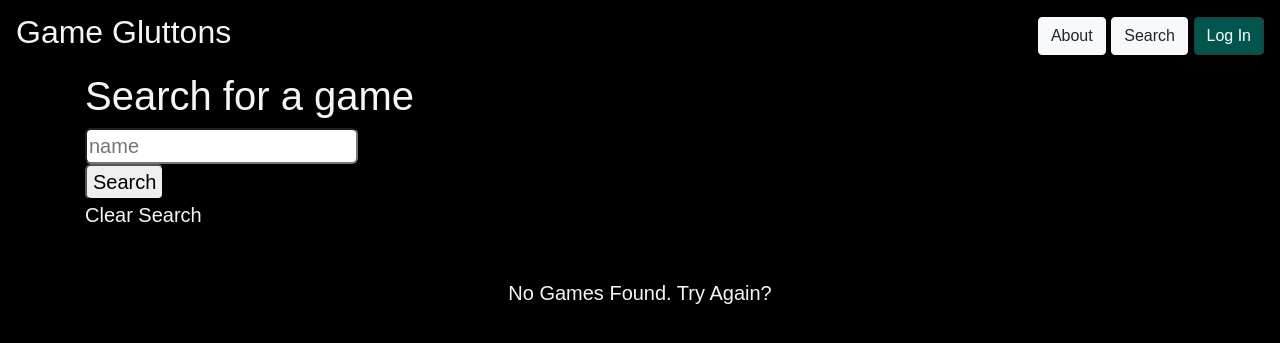
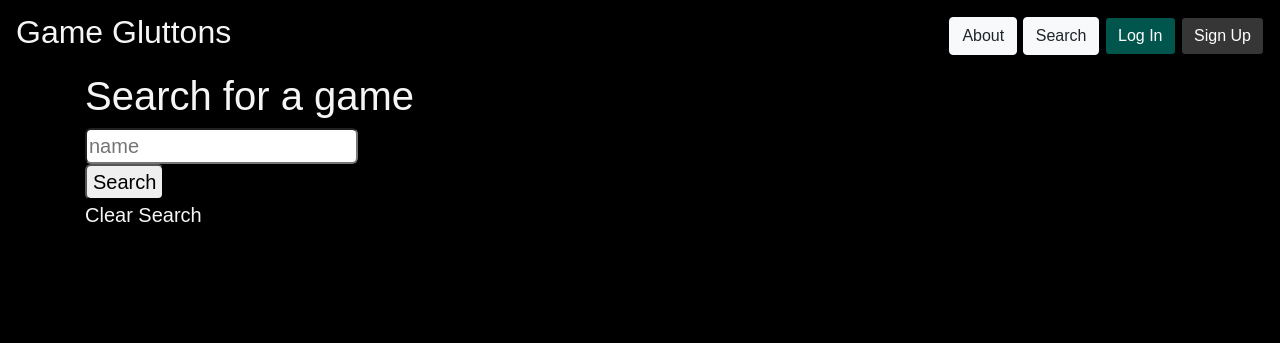
Before and after one commit to SaidNivek/Game_Glutton, a Django app: page /search/ in a window 1280 px wide. Shown: the top 343 px of the page. Run offline with Django 4.2, Linux system fonts and the light colour scheme; some libraries are stand-ins or nearby versions.

Commit message:
Signup route works

```diff
--- a/main_app/static/styles/main.css
+++ b/main_app/static/styles/main.css
@@ -9,13 +9,24 @@ body {
     font-family: Arial, Helvetica, sans-serif;
 }
 
-.btn-primary {
+.btn-secondary {
+  background-color: #00564d;
+  border-color: black;
+  border-radius: 4px 4px 4px 4px;
+}
+.btn-secondary:hover {
+  background-color: #363636;
+  border-color: #00564d;
+}
+
+.btn-dark {
+  background-color: #363636;
+  border-color: black;
+
+}
+.btn-dark:hover {
   background-color: #00564d;
   border-color: #363636;
-}
-.btn:hover {
-  background-color: #363636;
-  border-color: #00564d;
 }
 
 .cards-wrapper {
--- a/main_app/templates/base.html
+++ b/main_app/templates/base.html
@@ -38,7 +38,8 @@
     <div class="navbar-menu navbar-end">
       <a class="navbar-item" href="/about"><button class="btn btn-light">About</button></a>
       <a class="navbar-item" href="/search"><button class="btn btn-light">Search</button></a>
-      <a class="navbar-item" href="{% url 'login' %}"><button class="btn btn-primary">Log In</button></a>
+      <a class="navbar-item" href="{% url 'login' %}"><button class="btn btn-secondary">Log In</button></a>
+      <a class="navbar-item" href="{% url 'signup' %}"><button class="btn btn-dark">Sign Up</button></a>
     </div>
     {% endif %}
     </div>
--- a/main_app/templates/search.html
+++ b/main_app/templates/search.html
@@ -31,12 +31,6 @@
         </div>
       </div>
     </a>
-    {% empty %}
-    <article class="message">
-      <div class="message-header">
-        <p>No Games Found. Try Again?</p>
-      </div>
-    </article>
     {% endfor %}
   </div>
 
--- a/main_app/urls.py
+++ b/main_app/urls.py
@@ -10,4 +10,5 @@ urlpatterns = [
     # This allows the trending games and specific games to have the same game_detail page, regardless of their ID number in the DB
     path('games/<slug:slug>/', views.GameDetail.as_view(), name="game_detail"),
     path('about/', views.About.as_view(), name="about"),
+    path('accounts/signup/', views.Signup.as_view(), name="signup")
 ]
--- a/main_app/views.py
+++ b/main_app/views.py
@@ -1,5 +1,5 @@
 from multiprocessing import context
-from django.shortcuts import render
+from django.shortcuts import redirect, render
 from django.views import View
 from django.http import HttpResponse
 import xml.etree.ElementTree as ET
@@ -8,6 +8,8 @@ from django.views.generic.edit import CreateView, UpdateView, DeleteView
 from django.views.generic import DetailView
 from main_app.models import Game, TrendingGame
 import requests
+from django.contrib.auth import login
+from django.contrib.auth.forms import UserCreationForm
 
 # Create views here.
 class Home(TemplateView):
@@ -42,47 +44,50 @@ class SearchGame(TemplateView):
         name = self.request.GET.get("name")
 
         if name != None:
-            if len(name):
-                url = 'https://api.geekdo.com/xmlapi2/search?query=' + name
-                req = requests.get(url)
-                games = ET.fromstring(req.content)
-                # Use the below code to remove any items that do not have a 'yearpublished' tag
-                # if not removed, then there will be errors when adding to DB and when sorting by yearpublished
-                for i in games.findall('item'):
-                    if i.find('yearpublished') == None:
-                        games.remove(i)
-                # Sort the remaining games by their year published date, which will be used to show the data in chronological order by release
-                games[:] = sorted(games, key=lambda child: (child.tag,child.find('yearpublished').get('value')))
-                # Only add the first 20 released games to the database and then show those as context
-                for i in games.findall('item')[0:20]:
-                    bgg_id = i.get('id')
-                    # Use the bgg_id to check to see if it exists in our static games database
-                    checkID = Game.objects.filter(bgg_id__icontains=bgg_id)
-                    # If the game does exist, do nothing, since we don't want duplicates of games, which would balloon our database
-                    if checkID:
-                        pass
-                    # If the bgg_id is not in the main game database, do a get request for the sepcific game, using the game id as the parameter for the url search
-                    # Add that game to the database
-                    else:
-                        url = 'https://api.geekdo.com/xmlapi2/thing?id=' + bgg_id
-                        req = requests.get(url)
-                        single_game = ET.fromstring(req.content)
-                        for the_game in single_game.findall('item'):
-                            game = Game(
-                                bgg_id = bgg_id,
-                                name = the_game.find('name').get('value'),
-                                thumbnail = the_game.find('thumbnail').text,
-                                year_published = the_game.find('yearpublished').get('value'),
-                                img = the_game.find('image').text,
-                                description = the_game.find('description').text.replace('&#10;', '\n'),
-                                min_players = the_game.get('minplayers'),
-                                max_players = the_game.get('maxplayers'),
-                                min_playtime = the_game.get('minplaytime'),
-                                max_playtime = the_game.get('maxplaytime'),
-                                min_age = the_game.get('minage'),
-                                slug = bgg_id
-                            )
-                            game.save()
+            url = 'https://api.geekdo.com/xmlapi2/search?query=' + name
+            req = requests.get(url)
+            games = ET.fromstring(req.content)
+            # Use the below code to remove any items that do not have a 'yearpublished' tag
+            # if not removed, then there will be errors when adding to DB and when sorting by yearpublished
+            if not games:
+                context["header"] = f"Searching for {name}"
+                context["footer"] = "No games found.  Try again?"
+                return context
+            for i in games.findall('item'):
+                if i.find('yearpublished') == None:
+                    games.remove(i)
+            # Sort the remaining games by their year published date, which will be used to show the data in chronological order by release
+            games[:] = sorted(games, key=lambda child: (child.tag,child.find('yearpublished').get('value')))
+            # Only add the first 20 released games to the database and then show those as context
+            for i in games.findall('item')[0:20]:
+                bgg_id = i.get('id')
+                # Use the bgg_id to check to see if it exists in our static games database
+                checkID = Game.objects.filter(bgg_id__icontains=bgg_id)
+                # If the game does exist, do nothing, since we don't want duplicates of games, which would balloon our database
+                if checkID:
+                    pass
+                # If the bgg_id is not in the main game database, do a get request for the sepcific game, using the game id as the parameter for the url search
+                # Add that game to the database
+                else:
+                    url = 'https://api.geekdo.com/xmlapi2/thing?id=' + bgg_id
+                    req = requests.get(url)
+                    single_game = ET.fromstring(req.content)
+                    for the_game in single_game.findall('item'):
+                        game = Game(
+                            bgg_id = bgg_id,
+                            name = the_game.find('name').get('value'),
+                            thumbnail = the_game.find('thumbnail').text,
+                            year_published = the_game.find('yearpublished').get('value'),
+                            img = the_game.find('image').text,
+                            description = the_game.find('description').text.replace('&#10;', '\n'),
+                            min_players = the_game.get('minplayers'),
+                            max_players = the_game.get('maxplayers'),
+                            min_playtime = the_game.get('minplaytime'),
+                            max_playtime = the_game.get('maxplaytime'),
+                            min_age = the_game.get('minage'),
+                            slug = bgg_id
+                        )
+                        game.save()
                 context["games"] = Game.objects.filter(name__icontains=name)
                 context["header"] = f"Searching for {name}"
                 context["footer"] = "If you did not find the game you expected, please try a more specific search."
@@ -92,3 +97,20 @@ class SearchGame(TemplateView):
         else:
             context["header"] = "Search for a game"
         return context
+
+class Signup(View):
+    # show a form to fill out
+    def get(self, request):
+        form = UserCreationForm()
+        context = {"form": form}
+        return render(request, "registration/signup.html", context)
+    # on form submit validate the form and login the user.
+    def post(self, request):
+        form = UserCreationForm(request.POST)
+        if form.is_valid():
+            user = form.save()
+            login(request, user)
+            return redirect("/")
+        else:
+            context = {"form": form}
+            return render(request, "registration/signup.html", context)
```
Also changed, not shown: main_app/templates/registration/signup.html (added, +10 -0 lines).
